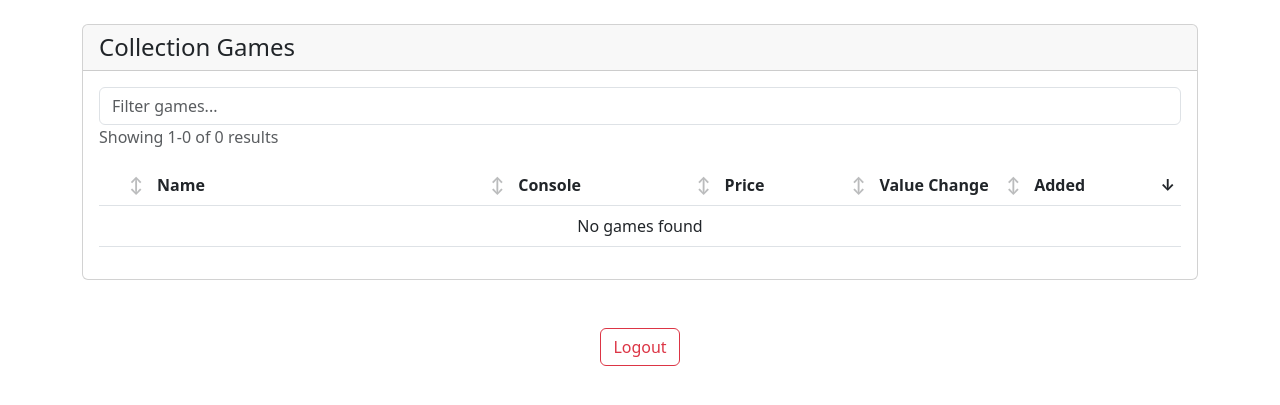
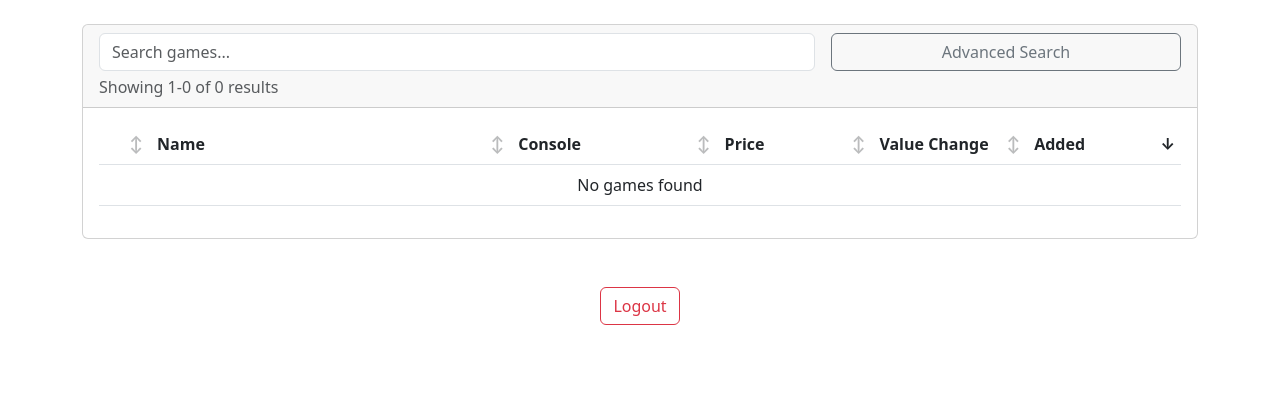
Before and after one commit to rgantt/collecting-website, a Flask app: page / in a window 1280 px wide. Shown: the top 405 px of the page. Run offline with Flask 3, Linux system fonts and the light colour scheme; the visitor is signed in with stand-in values (Sample User, id 1); data that the repository does not hold is empty.

Commit message:
Add an advanced search to filter by status, console, and condition

```diff
--- a/app/templates/index.html
+++ b/app/templates/index.html
@@ -252,22 +252,64 @@
         #gameDetailsContainer {
             margin-top: 1rem;
         }
+
+        .advanced-search-btn:focus {
+            box-shadow: none;
+        }
+
+        #advancedSearch {
+            background-color: #f8f9fa;
+            padding: 1rem;
+            border-radius: 0.25rem;
+            margin-top: 1rem;
+        }
     </style>
 </head>
 <body>
     <div class="container py-4">
         <div class="card mb-4">
             <div class="card-header">
-                <h2 class="h4 mb-0">Collection Games</h2>
+                <div class="row g-3">
+                    <div class="col-md-8">
+                        <input type="text" id="searchInput" class="form-control" placeholder="Search games...">
+                        <div id="resultCount" class="text-muted mt-1"></div>
+                    </div>
+                    <div class="col-md-4">
+                        <button class="btn btn-outline-secondary w-100" type="button" id="advancedSearchBtn">
+                            Advanced Search
+                        </button>
+                    </div>
+                </div>
+                <div class="mt-3" id="advancedSearch" style="display: none;">
+                    <div class="row g-3">
+                        <div class="col-md-4">
+                            <label class="form-label">Console</label>
+                            <select id="consoleFilter" class="form-select">
+                                <option value="">All Consoles</option>
+                            </select>
+                        </div>
+                        <div class="col-md-4">
+                            <label class="form-label">Status</label>
+                            <select id="statusFilter" class="form-select">
+                                <option value="">All Status</option>
+                                <option value="owned">Owned</option>
+                                <option value="wanted">Wanted</option>
+                                <option value="lent">Lent Out</option>
+                            </select>
+                        </div>
+                        <div class="col-md-4">
+                            <label class="form-label">Condition</label>
+                            <select id="conditionFilter" class="form-select">
+                                <option value="">All Conditions</option>
+                                <option value="loose">Loose</option>
+                                <option value="cib">CIB</option>
+                                <option value="new">New</option>
+                            </select>
+                        </div>
+                    </div>
+                </div>
             </div>
             <div class="card-body">
-                <div class="mb-3">
-                    <input type="text"
-                           id="collectionSearch"
-                           class="form-control"
-                           placeholder="Filter games...">
-                    <div id="resultCount" class="text-muted mb-2"></div>
-                </div>
                 <div class="table-container">
                     <div class="table-responsive">
                         <table id="collectionTable" class="table table-hover">
@@ -292,6 +334,10 @@
                 </nav>
             </div>
         </div>
+    </div>
+
+    <div class="container text-center pb-4">
+        <a href="/logout" class="btn btn-outline-danger">Logout</a>
     </div>
 
     <script src="https://cdn.jsdelivr.net/npm/bootstrap@5.3.0/dist/js/bootstrap.bundle.min.js"></script>
@@ -403,15 +449,28 @@
 
             // Filter games
             function filterGames(games, searchTerm) {
-                console.log('Filtering games with term:', searchTerm);
-                if (!searchTerm) return games;
-                searchTerm = searchTerm.toLowerCase();
-                const filtered = games.filter(game =>
-                    (game.name && game.name.toLowerCase().includes(searchTerm)) ||
-                    (game.console && game.console.toLowerCase().includes(searchTerm))
-                );
-                console.log('Filtered games:', filtered.length);
-                return filtered;
+                const consoleFilter = document.getElementById('consoleFilter').value.toLowerCase();
+                const statusFilter = document.getElementById('statusFilter').value;
+                const conditionFilter = document.getElementById('conditionFilter').value.toLowerCase();
+
+                return games.filter(game => {
+                    const matchesSearch = !searchTerm ||
+                        game.name.toLowerCase().includes(searchTerm.toLowerCase()) ||
+                        game.console.toLowerCase().includes(searchTerm.toLowerCase());
+
+                    const matchesConsole = !consoleFilter ||
+                        game.console.toLowerCase() === consoleFilter;
+
+                    const matchesStatus = !statusFilter ||
+                        (statusFilter === 'owned' && !game.is_wanted && !game.is_lent) ||
+                        (statusFilter === 'wanted' && game.is_wanted) ||
+                        (statusFilter === 'lent' && game.is_lent);
+
+                    const matchesCondition = !conditionFilter ||
+                        (game.condition && game.condition.toLowerCase() === conditionFilter);
+
+                    return matchesSearch && matchesConsole && matchesStatus && matchesCondition;
+                });
             }
 
             // Get current page of games
@@ -653,7 +712,7 @@
             // Setup table search functionality
             function setupTableSearch() {
                 console.log('Setting up table search');
-                const searchInput = document.getElementById('collectionSearch');
+                const searchInput = document.getElementById('searchInput');
                 if (!searchInput) {
                     console.error('Search input not found!');
                     return;
@@ -673,10 +732,52 @@
                 });
             }
 
+            // Add function to populate console filter
+            function populateConsoleFilter(games) {
+                const consoles = [...new Set(games.map(game => game.console))].sort();
+                const consoleFilter = document.getElementById('consoleFilter');
+
+                consoles.forEach(consoleName => {
+                    const option = document.createElement('option');
+                    option.value = consoleName.toLowerCase();
+                    option.textContent = consoleName;
+                    consoleFilter.appendChild(option);
+                });
+            }
+
             // Initialize
             console.log('Starting initialization...');
             await loadAllGames(); // Load all games first
             setupTableSearch();
+
+            // Populate console filter after loading games
+            populateConsoleFilter(allGames);
+
+            // Setup advanced search toggle
+            const advancedSearchBtn = document.getElementById('advancedSearchBtn');
+            const advancedSearchPanel = document.getElementById('advancedSearch');
+
+            advancedSearchBtn.addEventListener('click', () => {
+                const isHidden = advancedSearchPanel.style.display === 'none';
+                advancedSearchPanel.style.display = isHidden ? 'block' : 'none';
+                advancedSearchBtn.setAttribute('aria-expanded', !isHidden);
+            });
+
+            // Add event listeners for advanced filters
+            const applyFilters = () => {
+                const searchTerm = document.getElementById('searchInput').value;
+                const filtered = filterGames(allGames, searchTerm);
+                const resultCount = document.getElementById('resultCount');
+                if (resultCount) {
+                    resultCount.textContent = `${filtered.length} games found`;
+                }
+                renderGames(filtered, false, 1);
+            };
+
+            document.getElementById('consoleFilter').addEventListener('change', applyFilters);
+            document.getElementById('statusFilter').addEventListener('change', applyFilters);
+            document.getElementById('conditionFilter').addEventListener('change', applyFilters);
+
             const { currentSort, currentOrder } = setupSorting('collectionTable', 'acquisition_date', 'desc');
             // Apply initial sort
             const initialSortedGames = sortGames(filteredGames, currentSort, currentOrder);
@@ -699,10 +800,5 @@
             });
         }
     </script>
-
-    <!-- Logout Button -->
-<div class="container text-center pb-4">
-    <a href="/logout" class="btn btn-outline-danger">Logout</a>
-</div>
 </body>
 </html>
```
